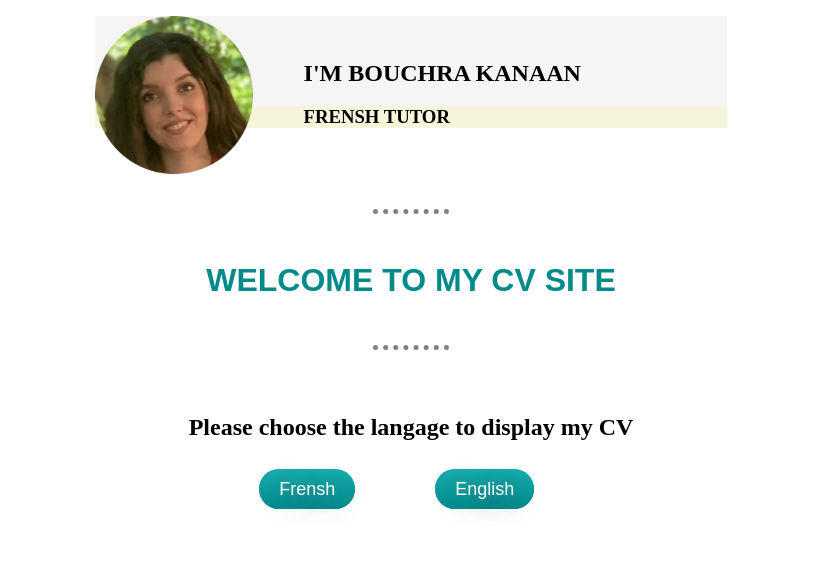
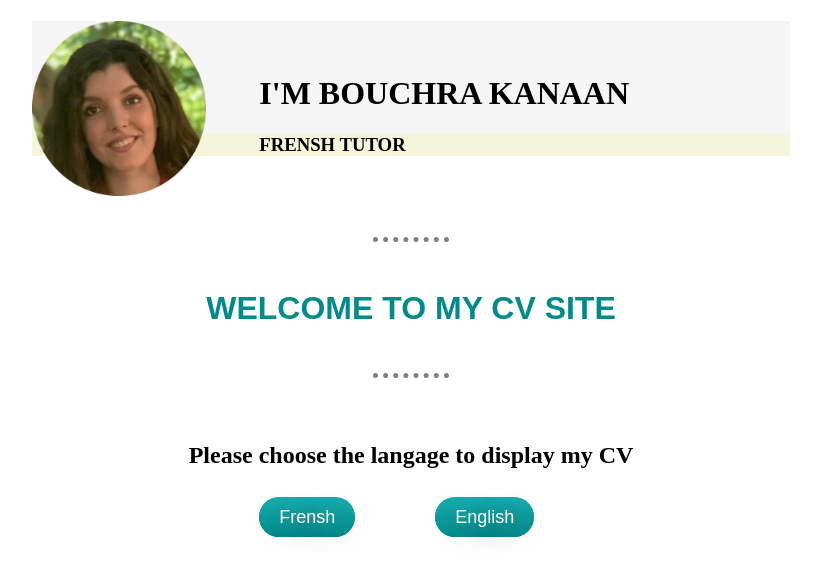
Before and after one commit to WeberYa/Bouchra.CV, a plain HTML site: page index.html in a window 1280 px wide. Shown: the whole page, without its empty margins (229-1050 px from the left). Drawn offline with Linux system fonts and the light colour scheme.

Commit message:
Update styles.css

```diff
--- a/css/styles.css
+++ b/css/styles.css
@@ -1,18 +1,17 @@
 div {
-    width: 50%;
+    width: 60%;
     height: 30%;
     margin: auto;
     text-align: left;
 }
 
 img {
-    width: 25%;
+    width: 23%;
+    margin-right: 7%;
     float: left;
-    margin-right: 8%;
 }
 
 h1 {
-    font-size: 150%;
     padding-top: 7%;
     padding-bottom: 3%;
     margin-bottom: 0;
```
